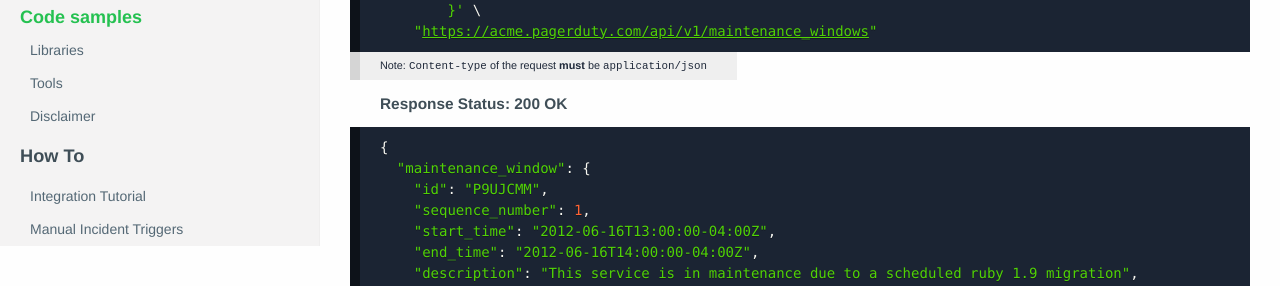
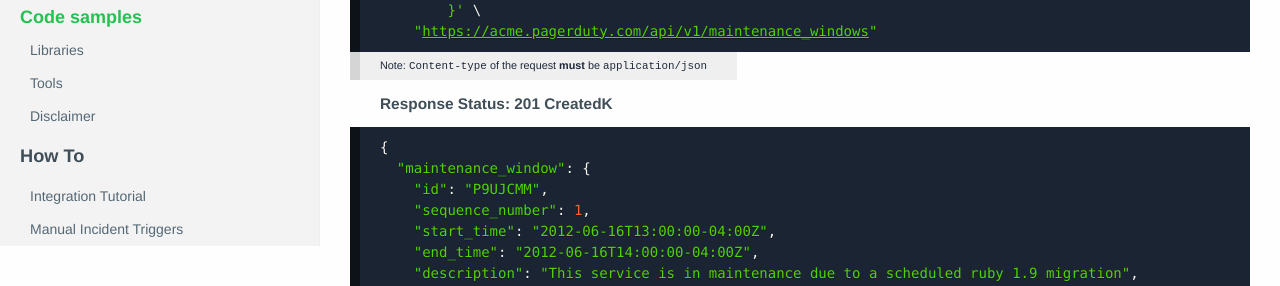
Before and after one commit to h4dz/devdocs, a Jekyll site: the page built from source/documentation/rest/maintenance_windows/create.html, in a window 1280 px wide. Shown: the part 1126-1412 px from the top of the page. Built offline with Jekyll 4.4.1, drawn with Linux system fonts in a browser that asks for light colours; some web fonts are replaced.

Commit message:
Maintenance windows: 201, not a 200
We actually return a '201 Created', not a '200 OK'.

```diff
--- a/source/documentation/rest/maintenance_windows/create.html
+++ b/source/documentation/rest/maintenance_windows/create.html
@@ -190,7 +190,7 @@ POST https://<span class="base_url contenteditable persist" contenteditable="tru
   </p>
   <div class="clearfix"></div>
   <h4>
-    Response <span class="response-status">Status: 200 OK <a href="/documentation/rest/errors#http_codes"></a></span>
+    Response <span class="response-status">Status: 201 CreatedK <a href="/documentation/rest/errors#http_codes"></a></span>
   </h4>
   <div class="response">
     <pre>
```
